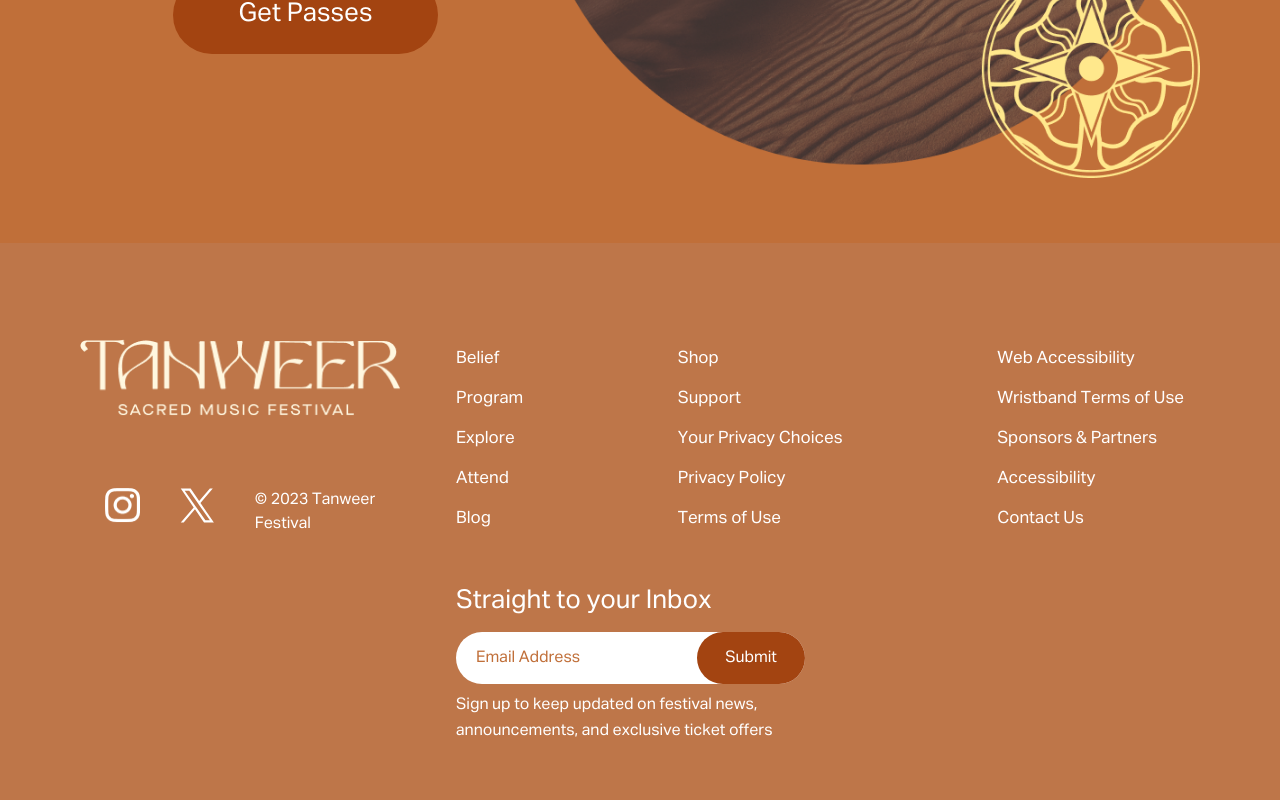
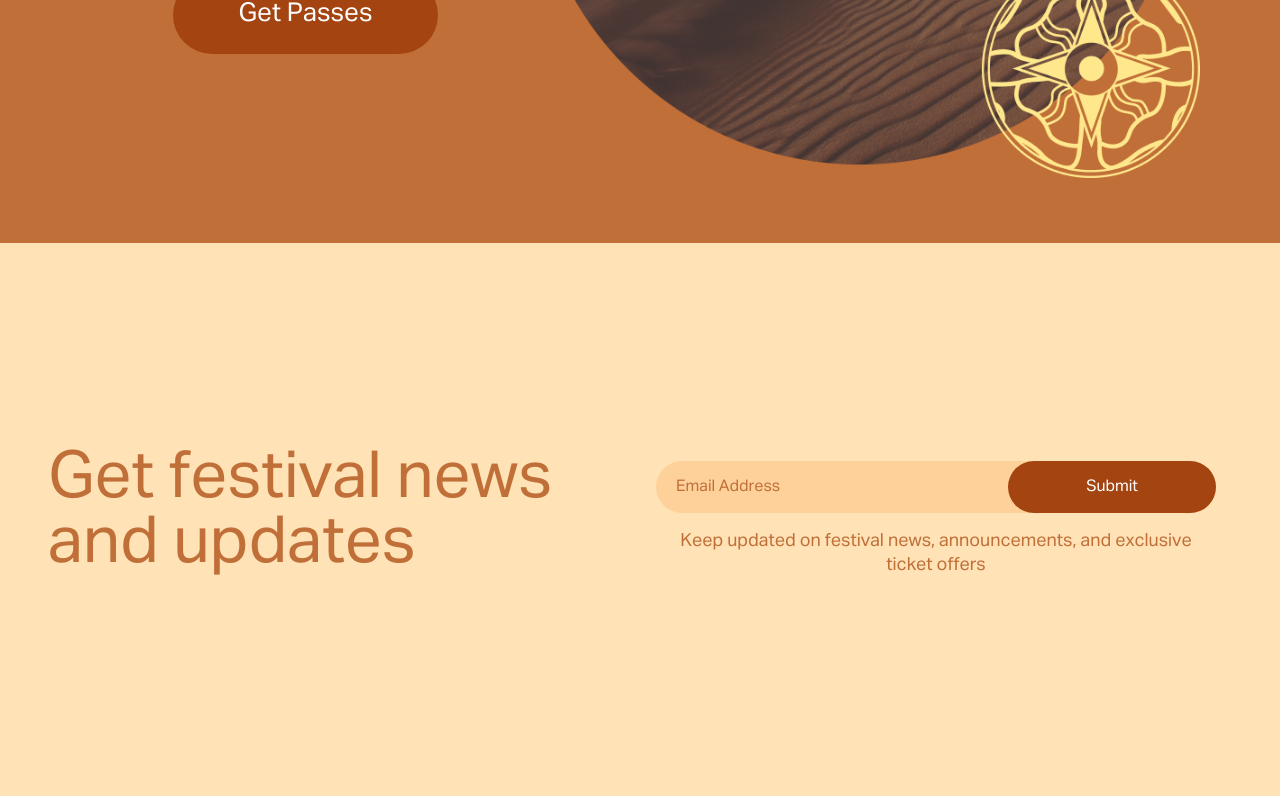
Before and after one commit to JoySarkarBD/tanweer, a React (Vite) app: page / in a window 1280 px wide. Shown: the part 721-1521 px from the top of the page. Built offline with nearby package versions, Linux system fonts and the light colour scheme.

Commit message:
feat: add newsletter section

```diff
--- a/src/Layout/Layout.jsx
+++ b/src/Layout/Layout.jsx
@@ -1,5 +1,5 @@
 import { Outlet } from "react-router-dom";
-import Footer from "../components/Shared/Footer/Footer";
+// import Footer from "../components/Shared/Footer/Footer";
 import Navbar from "../components/Shared/Navbar/Navbar";
 
 const Layout = () => {
@@ -7,7 +7,7 @@ const Layout = () => {
     <>
       <Navbar />
       <Outlet />
-      <Footer />
+      {/* <Footer /> */}
     </>
   );
 };
--- /dev/null
+++ b/src/components/Newsletter/Newsletter.jsx
@@ -0,0 +1,31 @@
+export default function Newsletter() {
+  return (
+    <div className="bg-[#FFE2B5]">
+      <div className="max-w-[1295px] w-full mx-auto min-h-[245.67px] md:h-[552.71px] flex items-center justify-center">
+        <div className="grid grid-cols-1 md:grid-cols-1 lg:md:grid-cols-2 text-center gap-x-[74px] md:gap-x-[0px] md:place-items-center md:mx-12">
+          <h2 className="text-[22px] leading-[22px] text-[#C06F39] font-normal md:text-[65px] md:leading-[65px] mb-4 md:text-center lg:text-left">
+            Get festival news and updates
+          </h2>
+          <div className="px-4 w-full">
+            <form className="w-full">
+              <div className="relative rounded-full  w-full bg-[#FFD19A] h-[51.908px] flex items-center justify-between mb-[17px]">
+                <input
+                  type="text"
+                  placeholder="Email Address"
+                  className="outline-none text-base text-[black] placeholder-[#C06F39] px-5 bg-transparent"
+                />
+                <button className="bg-[#A34411] text-base text-white rounded-full max-w-[208px] w-full h-full">
+                  Submit
+                </button>
+              </div>
+              <span className="text-[12px] font-normal text-[#C06F39] leading-[18px] md:leading-[15px] md:text-[18px] md:text-end">
+                Keep updated on festival news, announcements, and exclusive
+                ticket offers
+              </span>
+            </form>
+          </div>
+        </div>
+      </div>
+    </div>
+  );
+}
--- a/src/pages/Home/Home.jsx
+++ b/src/pages/Home/Home.jsx
@@ -1,9 +1,11 @@
 import Banner from "../../components/Banner/Banner";
+import Newsletter from "../../components/Newsletter/Newsletter";
 
 export default function Home() {
   return (
     <>
       <Banner />
+      <Newsletter/>
     </>
   );
 }
--- a/tailwind.config.js
+++ b/tailwind.config.js
@@ -2,7 +2,12 @@
 export default {
   content: ["./index.html", "./src/**/*.{js,ts,jsx,tsx}"],
   theme: {
-    extend: {},
+    extend: {
+      screens: {
+        xsm: { min: "0px", max: "480px" },
+        sm: { min: "481px", max: "640px" },
+      },
+    },
   },
 
   //...
```
Also changed, not shown: src/components/Shared/Footer/Footer.jsx (line endings or trailing spaces).
